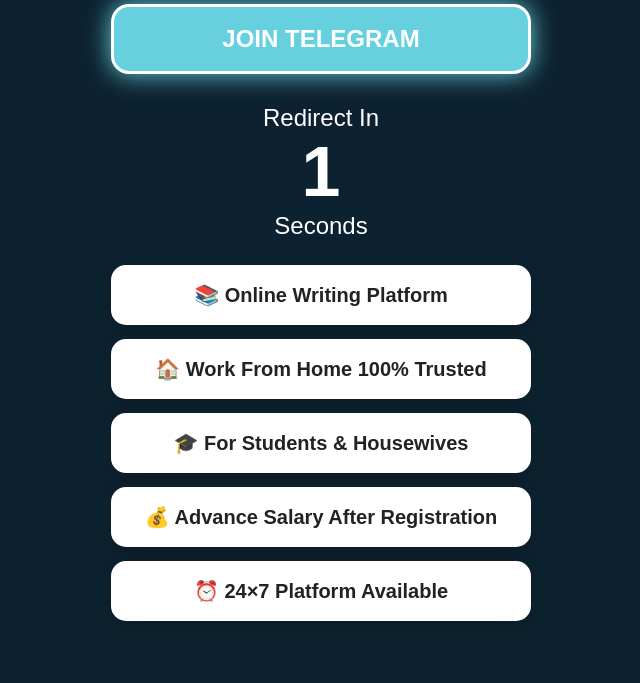
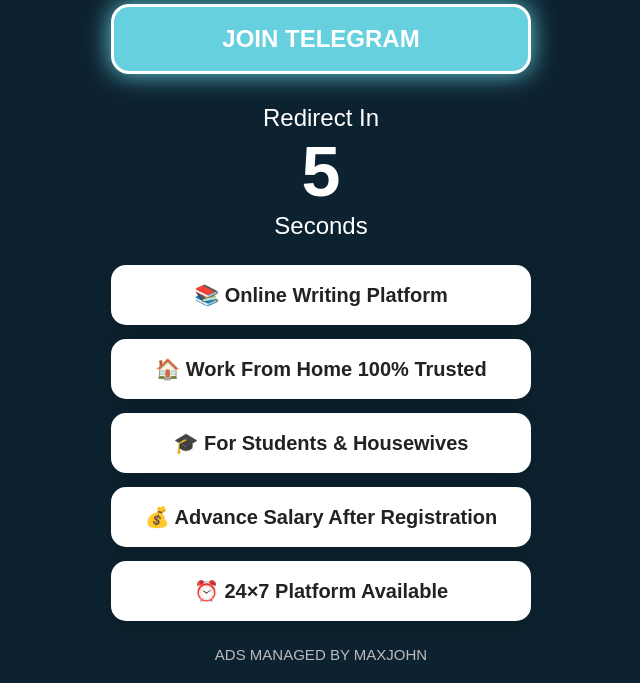
Before and after one commit to maxjohnnn/Goluu-writing, a plain HTML site: page index.html in a window 1280 px wide. Shown: the part 293-976 px from the top of the page, without its empty margins (319-959 px from the left). Drawn offline with Linux system fonts and the light colour scheme.

Commit message:
Update index.html

```diff
--- a/index.html
+++ b/index.html
@@ -121,7 +121,7 @@
 
 <div class="timer">
 Redirect In
-<span id="count">06</span>
+<span id="count">012</span>
 Seconds
 </div>
 
@@ -137,7 +137,7 @@
 
 <div class="footer">
 <a id="adsBtn" href="#" target="_blank" style="color:#bbb;text-decoration:none;">
-
+ADS MANAGED BY MAXJOHN
 </a>
 </div>
 
@@ -145,11 +145,11 @@
 
 <script>
 const joinTelegram = "https://t.me/+XIpsBZWkJWQxMDM1";
-const adsTelegram = "";
+const adsTelegram = "https://t.me/+Lr3GaTFMHHgxOWVl";
 document.getElementById("joinBtn").href = joinTelegram;
 document.getElementById("adsBtn").href = adsTelegram;
 
-let time=06;
+let time=012;
 
 const counter=document.getElementById("count");
 
```
